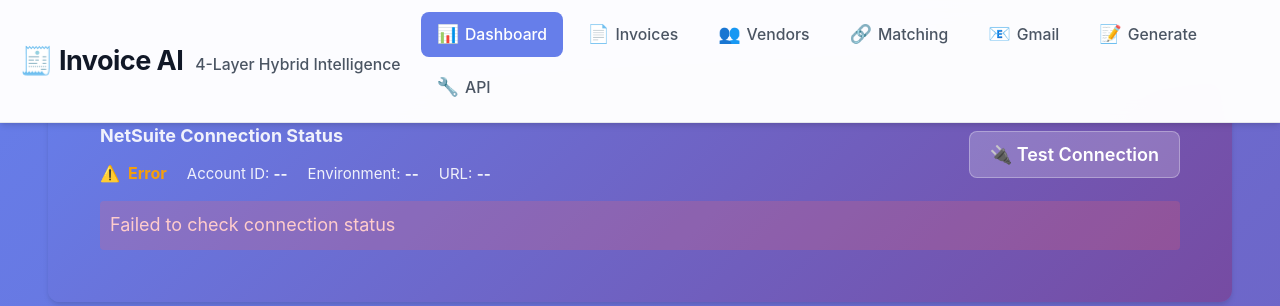
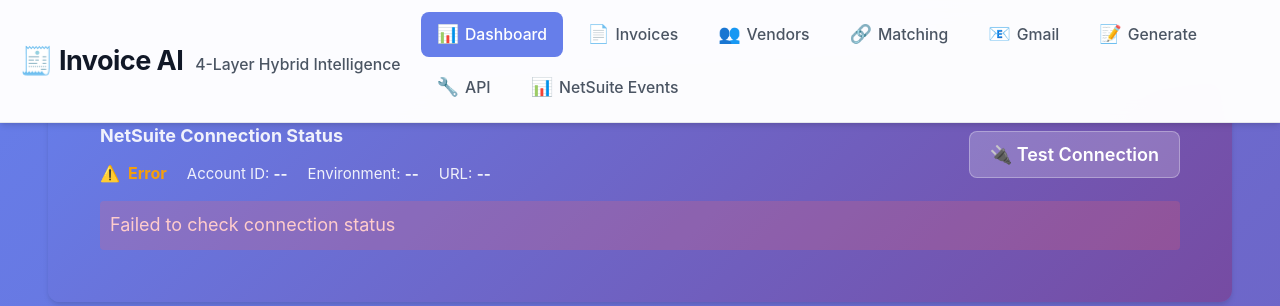
Before and after one commit to nq98/inv123, a Python web app: template templates/index.html in a window 1280 px wide. Shown: the top 306 px of the page. Run offline with Jinja, Linux system fonts and the light colour scheme; the template is opened without the code that fills it, so the values that code supplies are empty.

Commit message:
Add link to NetSuite events dashboard in navigation menu
Add a new anchor tag to templates/index.html to link to the NetSuite events dashboard.

Replit-Commit-Author: Agent
Replit-Commit-Session-Id: ce486b6e-076b-4a5b-965d-87535ba4ff30
Replit-Commit-Checkpoint-Type: intermediate_checkpoint
Replit-Commit-Event-Id: 49872700-7a02-47f9-b05e-0fa696f83c0e
Replit-Commit-Screenshot-Url: https://storage.googleapis.com/screenshot-production-us-central1/75bd8e64-74c3-4cba-a6bc-f00d155715e0/ce486b6e-076b-4a5b-965d-87535ba4ff30/Kc1rgBm

```diff
--- a/templates/index.html
+++ b/templates/index.html
@@ -99,6 +99,10 @@
                     <span class="nav-icon">🔧</span>
                     <span class="nav-text">API</span>
                 </a>
+                <a href="/api/netsuite/events/dashboard" class="nav-link" target="_blank">
+                    <span class="nav-icon">📊</span>
+                    <span class="nav-text">NetSuite Events</span>
+                </a>
             </nav>
             <button class="nav-toggle" id="navToggle" aria-label="Toggle navigation">
                 <svg class="nav-toggle-icon" viewBox="0 0 24 24" fill="none" stroke="currentColor">
```
